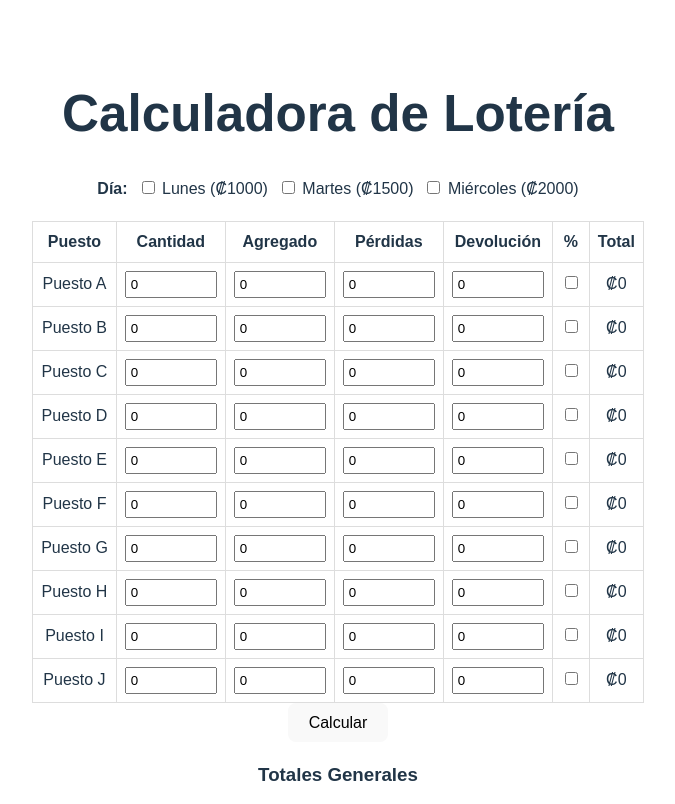
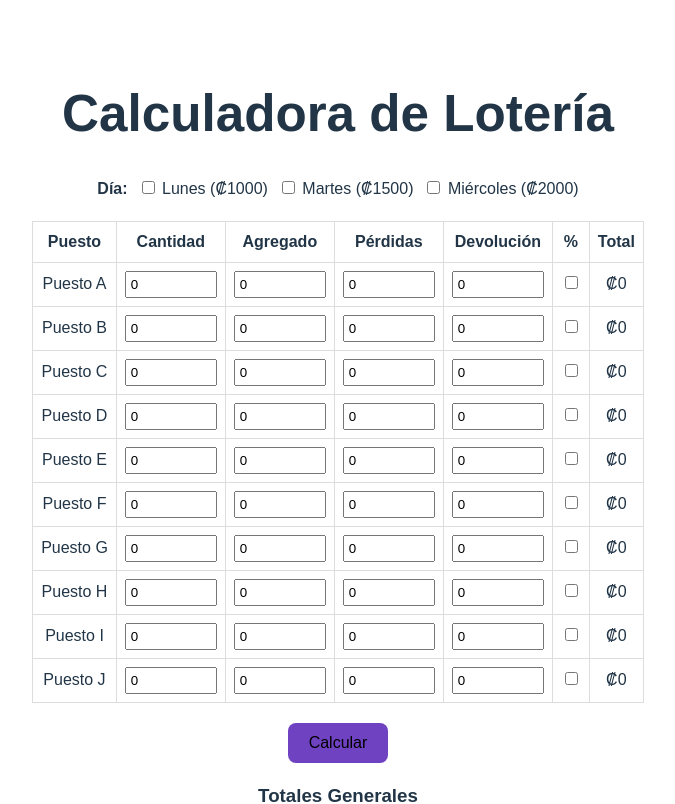
Before and after one commit to chrisbmx20720/loteria, a React (Vite) app: page / in a window 1280 px wide. Shown: the top 804 px of the page, without its empty margins (302-977 px from the left). Built offline with nearby package versions, Linux system fonts and the light colour scheme.

Commit message:
loteria funcionando

```diff
--- a/src/components/calculadora/Calculadora.jsx
+++ b/src/components/calculadora/Calculadora.jsx
@@ -170,7 +170,7 @@ const CalculadoraLoteria = () => {
         </tbody>
       </table>
 
-      <button onClick={calcularTotales} className="btn-purple">
+      <button onClick={calcularTotales} style={estiloBoton}>
         Calcular
       </button>
 
@@ -197,6 +197,7 @@ const estiloBoton = {
   marginTop: '20px',
   padding: '10px 20px',
   fontSize: '16px',
+  backgroundColor:'#6f42c1',
 };
 
 export default CalculadoraLoteria;
```
